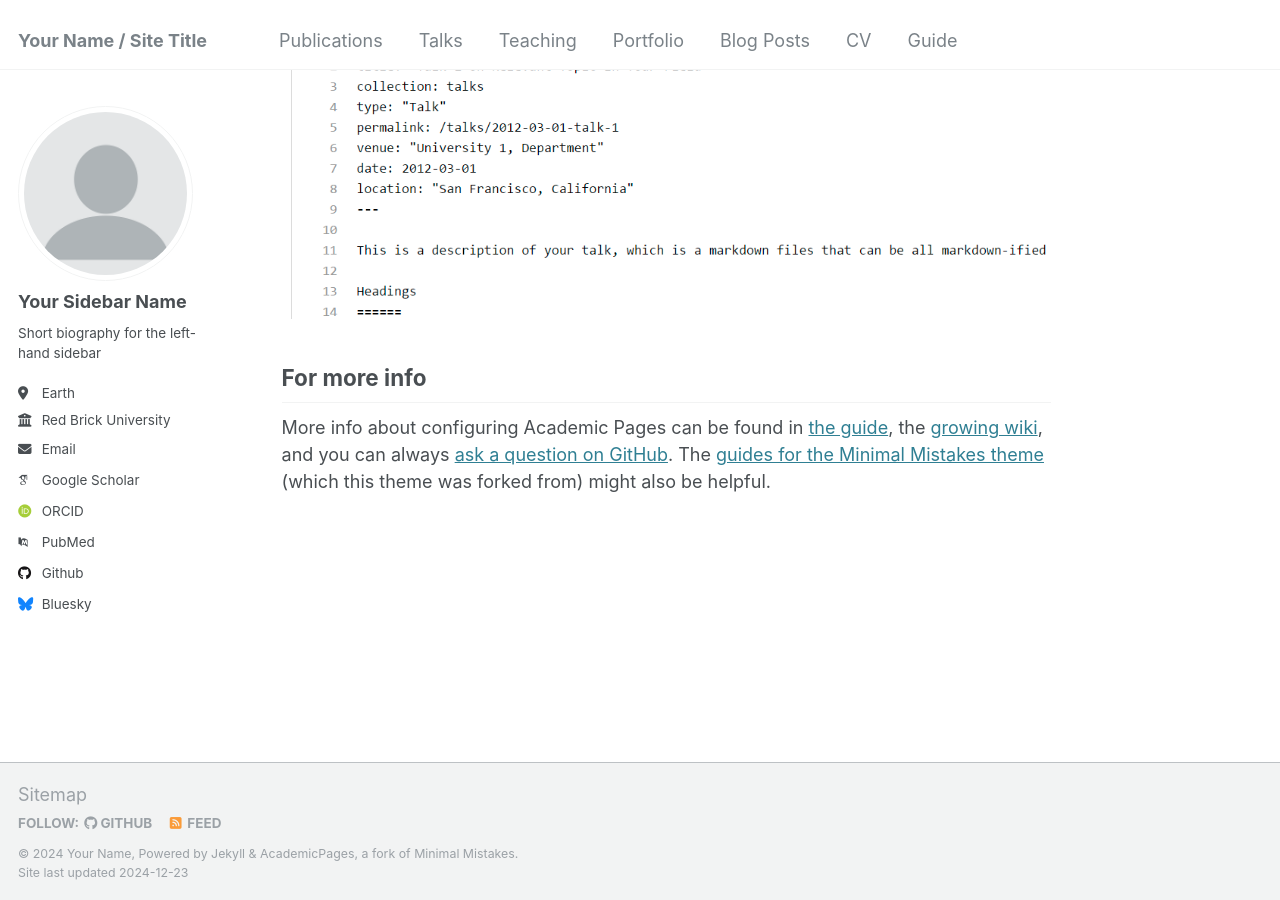
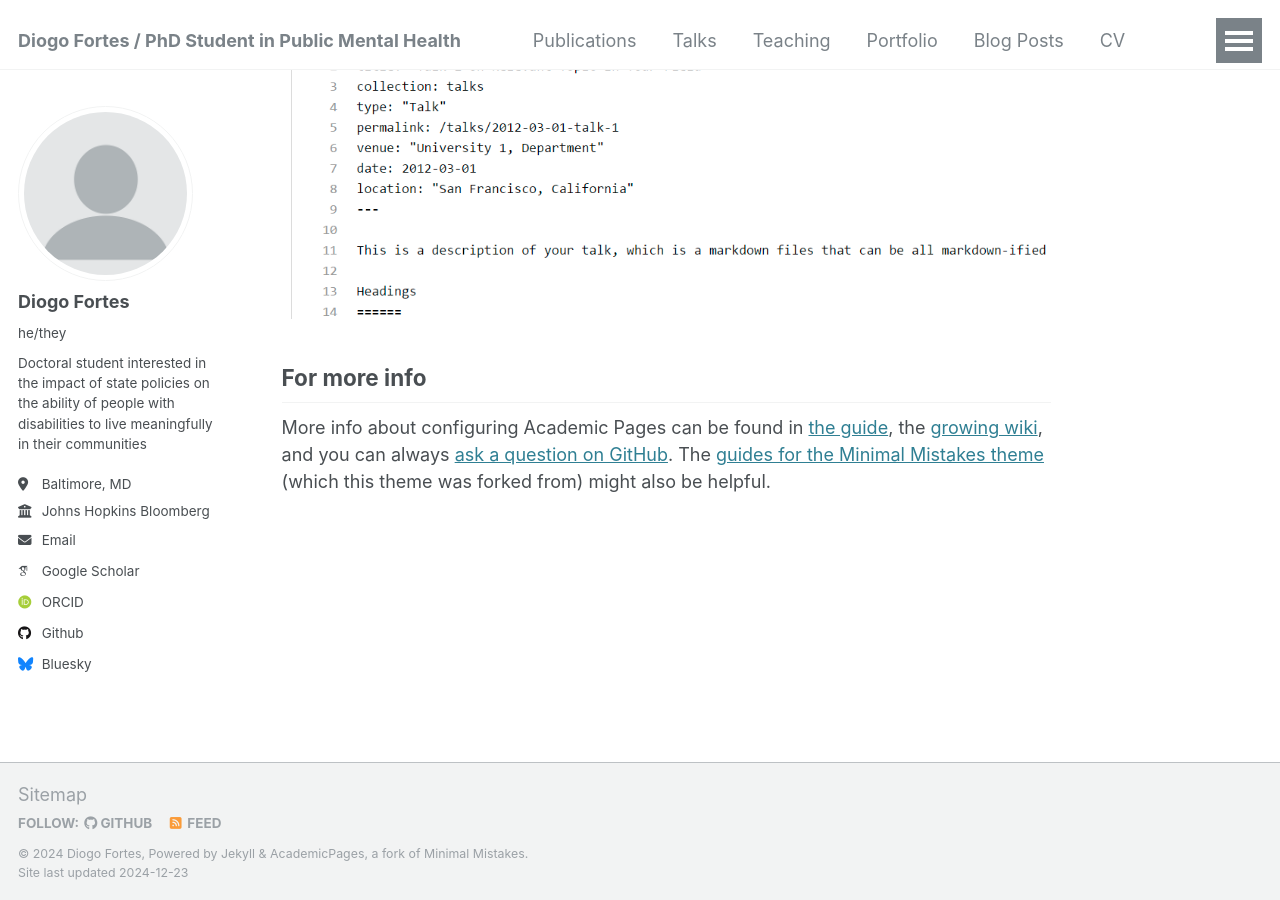
Before and after one commit to diogofortes7/dgfortes.github.io, a Jekyll site: the page built from _pages/about.md, in a window 1280 px wide and 900 px high, scrolled down 2643 px. Built offline with Jekyll 4.4.1, drawn with Linux system fonts in a browser that asks for light colours; some web fonts are replaced.

Commit message:
Update _config.yml
Added initial customizations, attempting to see how this works

```diff
--- a/_config.yml
+++ b/_config.yml
@@ -8,13 +8,13 @@
 
 # Basic Site Settings
 locale                   : "en-US"
-title                    : "Your Name / Site Title"
+title                    : "Diogo Fortes / PhD Student in Public Mental Health"
 title_separator          : "-"
-name                     : &name "Your Name"
+name                     : &name "Diogo Fortes"
 description              : &description "personal description"
-url                      : https://academicpages.github.io # the base hostname & protocol for your site e.g. "https://[your GitHub username].github.io"
+url                      : https://dgfortes.github.io # the base hostname & protocol for your site e.g. "https://[your GitHub username].github.io"
 baseurl                  : "" # the subpath of your site, e.g. "/blog"
-repository               : "academicpages/academicpages.github.io"
+repository               : "diogofortes7/dgfortes.github.io"
 
 # Site Author - The following control what appear as part of the author content on the side bar.
 #               If a field is blank the icon and link will not appear, otherwise it will be shown.
@@ -22,21 +22,21 @@ repository               : "academicpages/academicpages.github.io"
 author:
   # Biographic information
   avatar           : "profile.png"
-  name             : "Your Sidebar Name"
-  pronouns         : # example: "she/her"
-  bio              : "Short biography for the left-hand sidebar"
-  location         : "Earth"
-  employer         : "Red Brick University"
+  name             : "Diogo Fortes"
+  pronouns         : "he/they"
+  bio              : "Doctoral student interested in the impact of state policies on the ability of people with disabilities to live meaningfully in their communities"
+  location         : "Baltimore, MD"
+  employer         : "Johns Hopkins Bloomberg School of Public Health"
   uri              : # URL
-  email            : "none@example.org"
+  email            : "dgoncal2@jh.edu"
 
   # Academic websites
   arxiv            : # URL - Update with the correct link to your profile
-  googlescholar    : "https://scholar.google.com/citations?user=PS_CX0AAAAAJ"
+  googlescholar    : "https://scholar.google.com/citations?user=CeYE2jMAAAAJ&hl=en"
   impactstory      : # URL
-  orcid            : "http://orcid.org/yourorcidurl"
+  orcid            : "https://orcid.org/0009-0004-2125-2669"
   semantic         : # URL
-  pubmed           : "https://www.ncbi.nlm.nih.gov/pubmed/?term=john+snow"
+  pubmed           : # URL
   researchgate     : # URL
   scopus           : # URL
 
@@ -44,7 +44,7 @@ author:
   bitbucket        : # Username - Update with your username on the site
   codepen          : # Username
   dribbble         : # Username
-  github           : "academicpages"
+  github           : "diogofortes7"
   kaggle           : # Username
   stackoverflow    : # User number or user number and name (i.e., use "1" or "1/jeff-atwood")
 
@@ -76,8 +76,6 @@ author:
 
 # Publication Category - The following the list of publication categories and their headings
 publication_category:
-  books:
-    title: 'Books'
   manuscripts:
     title: 'Journal Articles'
   conferences:
```
